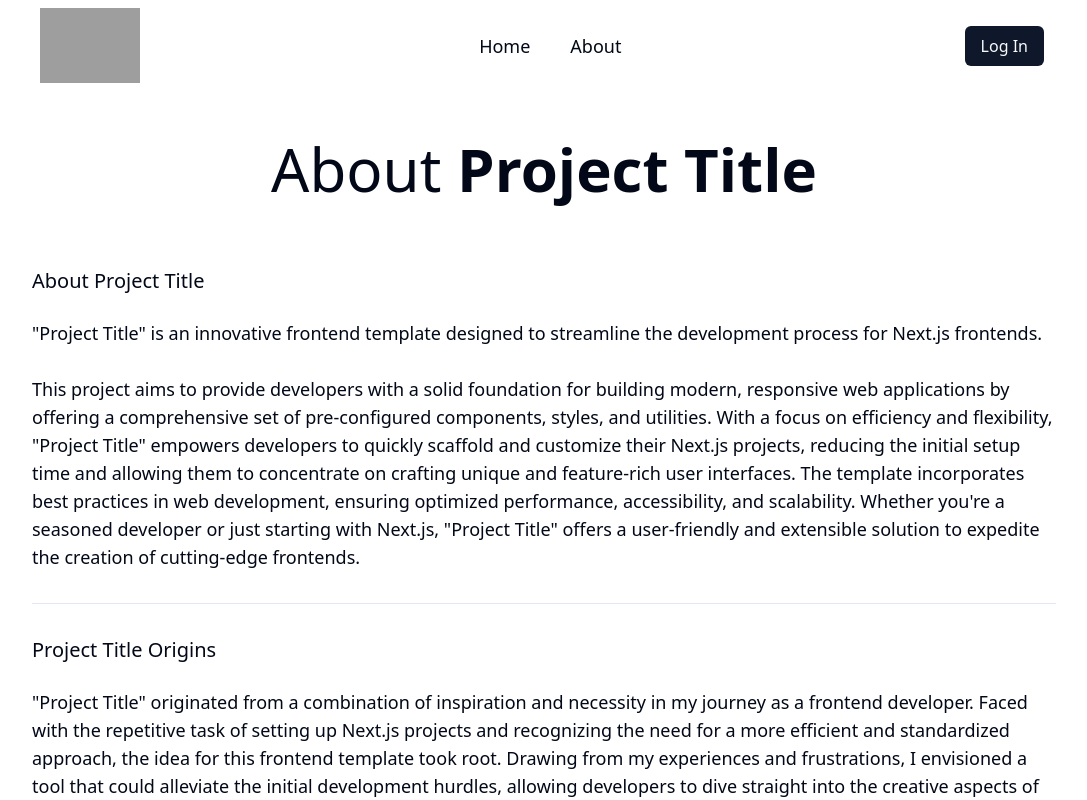
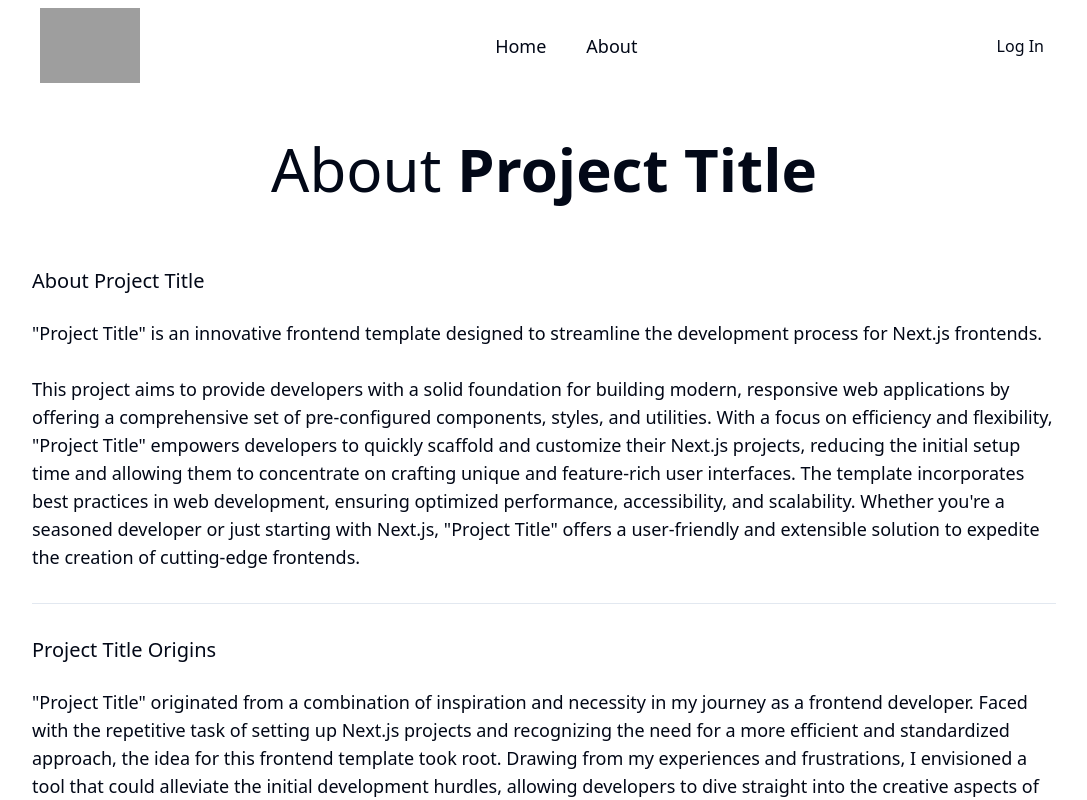
Before and after one commit to itsyme/next-fe-template, a Next.js app: page /about in a window 1280 px wide. Shown: the top 800 px of the page, without its empty margins (96-1183 px from the left). Built offline with nearby package versions, Linux system fonts and the light colour scheme; grey boxes are pictures that could not be loaded.

Commit message:
fix: hydration issue

```diff
--- a/components/contributor-card.tsx
+++ b/components/contributor-card.tsx
@@ -1,5 +1,5 @@
 import Image from "next/image";
-import { Card, CardContent, CardFooter, CardTitle } from "./ui/card"
+import { Card, CardContent, CardTitle } from "./ui/card"
 
 
 const ContributorCard = ({name, githubUrl, linkedinUrl}: {name: string, githubUrl: string, linkedinUrl: string}) => {
--- a/components/header.tsx
+++ b/components/header.tsx
@@ -20,8 +20,10 @@ import {
   DialogTrigger,
 } from "./ui/dialog";
 import Image from "next/image";
+import { useRouter } from "next/router";
 
 const Header = () => {
+  const router = useRouter();
   return (
     <div className="flex justify-center w-screen">
       <div className="flex basis-full justify-center max-w-screen-lg">
@@ -30,26 +32,24 @@ const Header = () => {
           <NavigationMenu>
             <NavigationMenuList>
               <NavigationMenuItem>
-                <Link href="/">
                   <NavigationMenuLink
-                    className={navigationMenuTriggerStyle() + " px-5"}
+                    onClick={() => router.push("/")}
+                    className="px-5 hover:cursor-pointer"
                   >
                     <text className="text-lg">Home</text>
                   </NavigationMenuLink>
-                </Link>
-                <Link href="/about">
                   <NavigationMenuLink
-                    className={navigationMenuTriggerStyle() + " px-5"}
+                    onClick={() => router.push("/about")}
+                    className="px-5 hover:cursor-pointer"
                   >
                     <text className="text-lg">About</text>
                   </NavigationMenuLink>
-                </Link>
               </NavigationMenuItem>
             </NavigationMenuList>
           </NavigationMenu>
           <Dialog>
             <DialogTrigger className="px-1">
-              <Button className="text-md">Log In</Button>
+              Log In
             </DialogTrigger>
             <DialogContent>
               <DialogHeader>
--- a/pages/about.tsx
+++ b/pages/about.tsx
@@ -43,9 +43,7 @@ const About = () => {
                     <div className="flex justify-center py-10">
                         <Drawer>
                             <DrawerTrigger>
-                                <Button>
-                                    View Contributors
-                                </Button>
+                              View Contributors
                             </DrawerTrigger>
                             <DrawerContent>
                                 <DrawerHeader>
```
